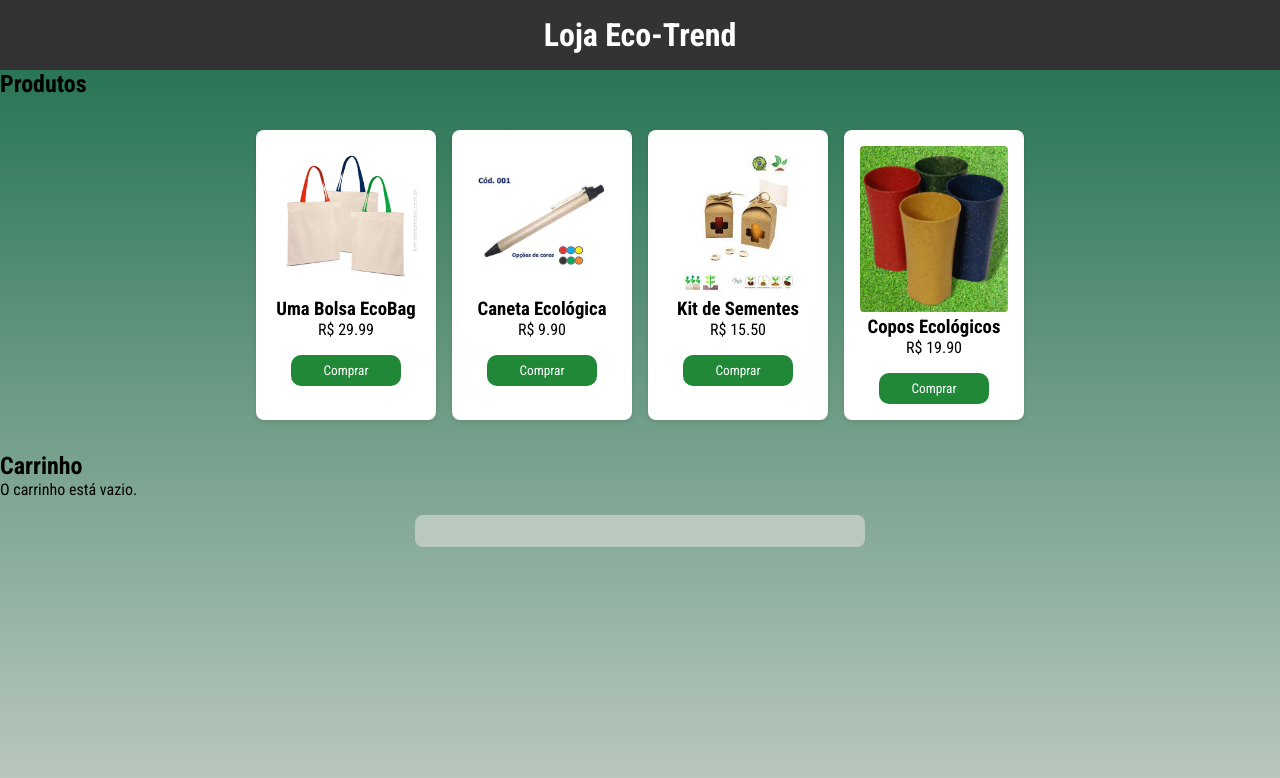
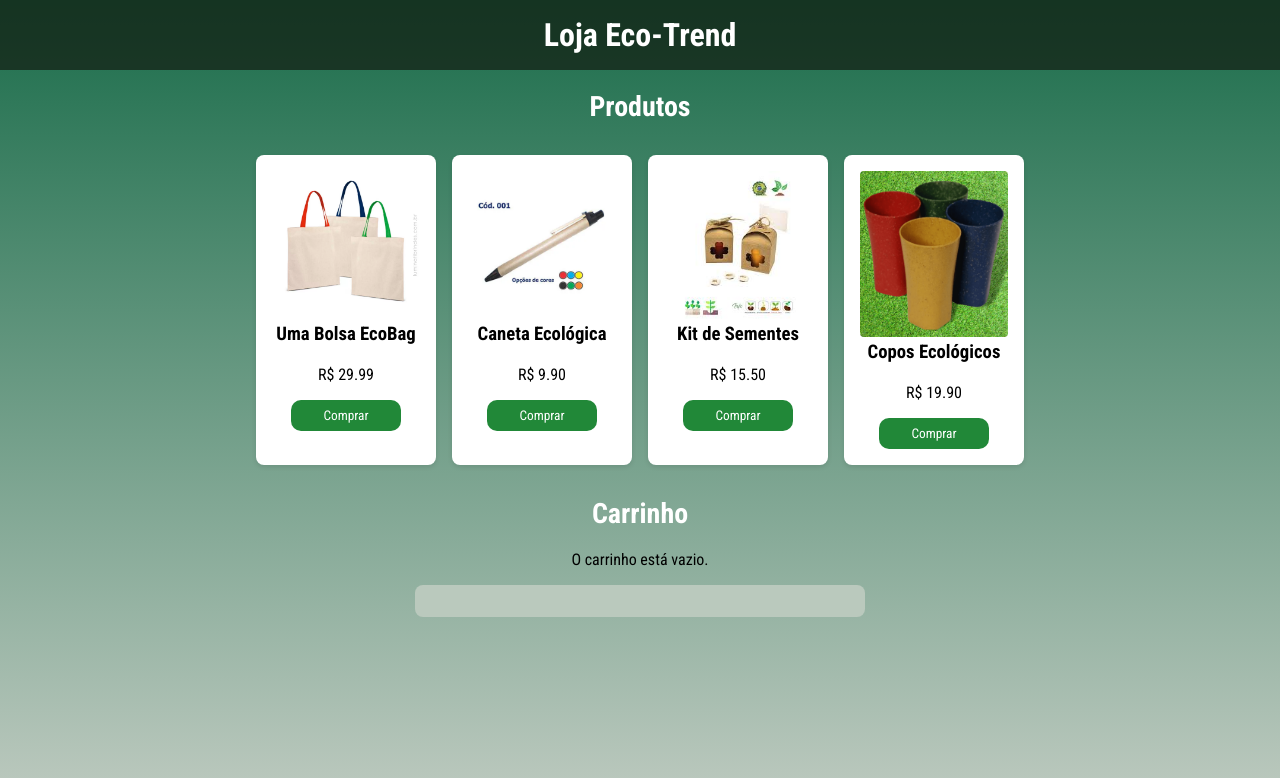
Before and after one commit to dansd2/e-commerce, a React (Vite) app in the folder cp/: page /home in a window 1280 px wide. Shown: the top 778 px of the page. Built offline with nearby package versions, Linux system fonts and the light colour scheme.

Commit message:
cp/src/pages/home/home.css

```diff
--- a/cp/src/pages/home/home.css
+++ b/cp/src/pages/home/home.css
@@ -5,10 +5,25 @@ body {
 }
 
 header {
-  background-color: #333;
+  background-color: #12180eab;
   color: #fff;
   text-align: center;
   padding: 1rem;
+}
+
+h2 {
+  color: #fff;
+  font-size: 28px;
+  align-self: center;
+  text-align: center;
+  margin-top: 20px;
+}
+
+p {
+  color: black;
+  align-self: center;
+  text-align: center;
+  margin-top: 20px;
 }
 
 .produtos {
@@ -84,10 +99,3 @@ header {
 .botoes-carrinho button:last-child:hover {
   opacity: 0.8;
 }
-
-
-.total {
-  font-weight: bold;
-  text-align: right;
-  margin-top: 1rem;
-}
```
